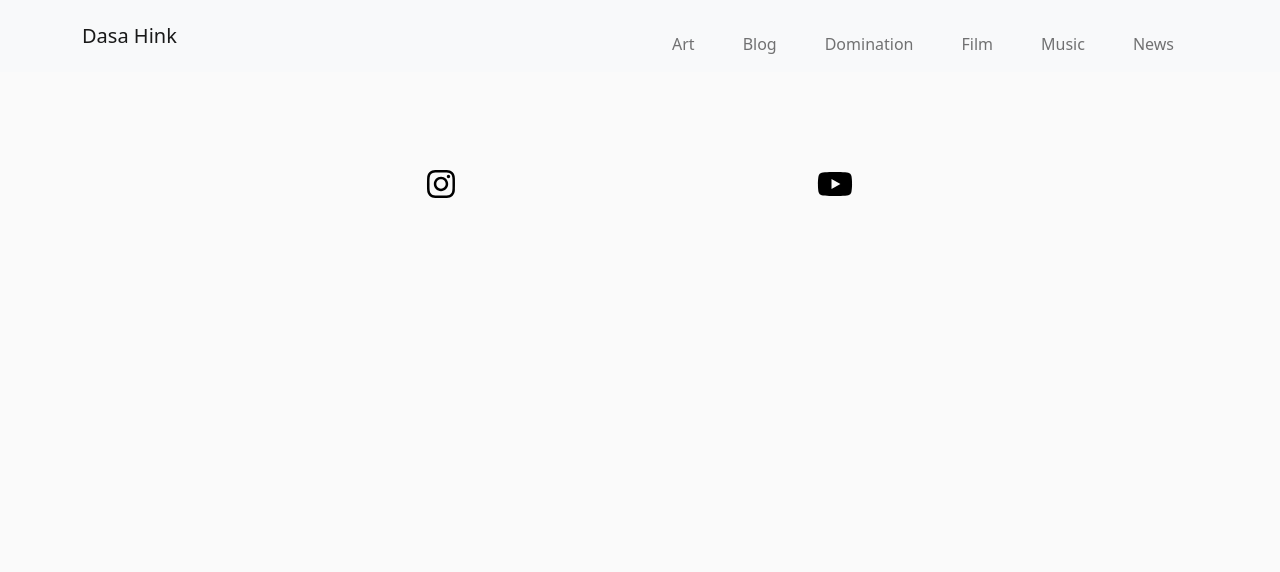
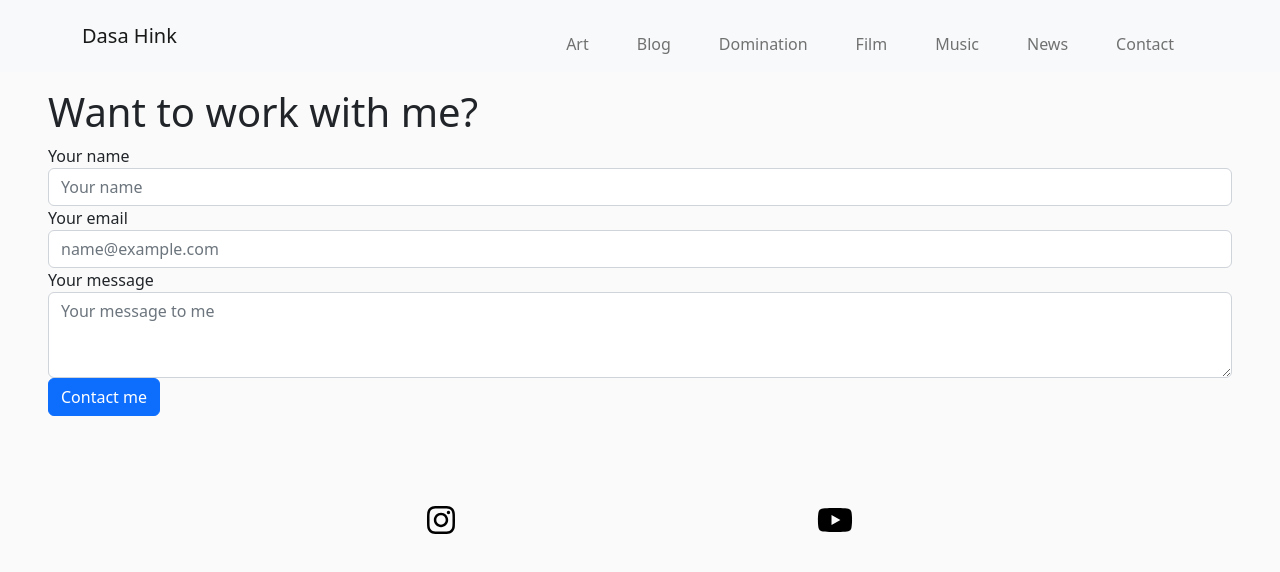
Before and after one commit to federerkristijan/dasahink, a React (Create React App) app: page /contact in a window 1280 px wide. Shown: the top 572 px of the page. Built offline with nearby package versions, Linux system fonts and the light colour scheme.

Commit message:
contact routes added. need test and css. subscribe working, need button css

```diff
--- a/package.json
+++ b/package.json
@@ -3,6 +3,7 @@
   "version": "0.1.0",
   "private": true,
   "dependencies": {
+    "@emailjs/browser": "^3.7.0",
     "@fortawesome/fontawesome-svg-core": "^6.2.0",
     "@fortawesome/free-brands-svg-icons": "^6.1.2",
     "@fortawesome/react-fontawesome": "^0.2.0",
--- a/src/App.js
+++ b/src/App.js
@@ -13,6 +13,7 @@ import Domination from "./views/Domination";
 import Film from "./views/Film";
 import Music from "./views/Music";
 import News from "./views/News";
+import Contact from "./views/Contact";
 import NotFound from "./NotFound";
 
 // import "./App.css";
@@ -35,6 +36,7 @@ function App() {
               <Route path="/news" element={<News />} />
               <Route path="/film" element={<Film />} />
               <Route path="/music" element={<Music />} />
+              <Route path="/contact" element={<Contact />} />
               <Route element={NotFound} />
           </Route>
         </Routes>
--- a/src/components/Navbar.jsx
+++ b/src/components/Navbar.jsx
@@ -20,6 +20,7 @@ function BasicExample() {
             <Nav.Link href="/film">Film</Nav.Link>
             <Nav.Link href="/music">Music</Nav.Link>
             <Nav.Link href="/news">News</Nav.Link>
+            <Nav.Link href="/contact">Contact</Nav.Link>
             {/* <NavDropdown
               title="Members Area"
               className="dropdown"
--- a/src/views/Contact.jsx
+++ b/src/views/Contact.jsx
@@ -1,7 +1,5 @@
 import React, { useState, useRef } from "react";
 import emailjs from "@emailjs/browser";
-
-import "./Contact.css";
 
 const Contact = () => {
   const form = useRef();
```
Also changed, not shown: 1 other file (tests, documents, lock files or other folders).
